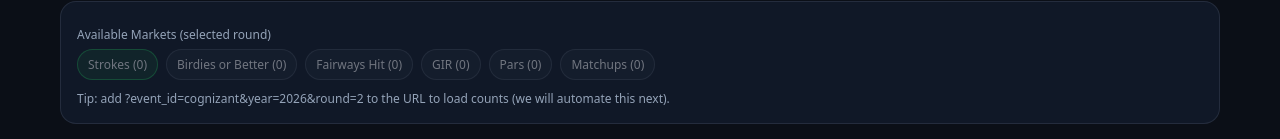
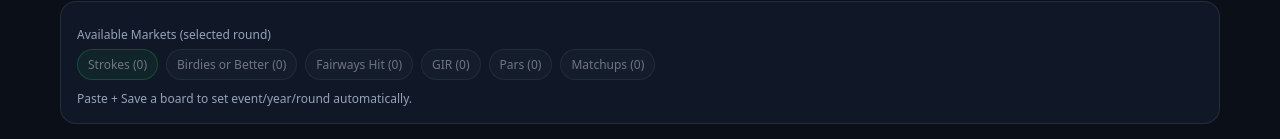
Before and after one commit to memmer27/golf-war-room, a Next.js app: page / in a window 1280 px wide. Shown: the part 236-375 px from the top of the page. Built offline with nearby package versions, Linux system fonts and the light colour scheme; no server answers.

Commit message:
Update AvailableMarkets.tsx

```diff
--- a/components/AvailableMarkets.tsx
+++ b/components/AvailableMarkets.tsx
@@ -1,6 +1,7 @@
 'use client';
 
 import { useEffect, useMemo, useState } from 'react';
+import { useSearchParams } from 'next/navigation';
 import { createClient } from '@supabase/supabase-js';
 
 const ALL = [
@@ -12,13 +13,16 @@ const ALL = [
   { key: 'Birdies or Better Matchup', label: 'Matchups' }
 ] as const;
 
-function getQueryParam(name: string): string | null {
-  if (typeof window === 'undefined') return null;
-  const u = new URL(window.location.href);
-  return u.searchParams.get(name);
-}
+export default function AvailableMarkets() {
+  const searchParams = useSearchParams();
 
-export default function AvailableMarkets() {
+  const event_id = searchParams.get('event_id') || '';
+  const yearStr = searchParams.get('year') || '';
+  const roundStr = searchParams.get('round') || '';
+
+  const year = yearStr ? Number(yearStr) : NaN;
+  const round = roundStr ? Number(roundStr) : NaN;
+
   const [active, setActive] = useState<string>(ALL[0].key);
   const [counts, setCounts] = useState<Record<string, number>>({});
   const [note, setNote] = useState<string>('');
@@ -29,47 +33,42 @@ export default function AvailableMarkets() {
     return createClient(url, anon);
   }, []);
 
-  useEffect(() => {
-    const event_id = getQueryParam('event_id') || '';
-    const yearStr = getQueryParam('year') || '';
-    const roundStr = getQueryParam('round') || '';
+  async function loadCounts(eid: string, y: number, r: number) {
+    setNote(`Loading counts for ${eid} ${y} RD${r}…`);
 
-    if (!event_id || !yearStr || !roundStr) {
-      setNote('Tip: add ?event_id=cognizant&year=2026&round=2 to the URL to load counts (we will automate this next).');
+    const { data, error } = await supabase
+      .from('lines')
+      .select('market')
+      .eq('event_id', eid)
+      .eq('year', y)
+      .eq('round', r);
+
+    if (error) {
       setCounts({});
+      setNote(`⚠ Error loading counts: ${error.message}`);
       return;
     }
 
-    const year = Number(yearStr);
-    const round = Number(roundStr);
-
-    async function loadCounts() {
-      setNote(`Loading counts for ${event_id} ${year} RD${round}…`);
-      const { data, error } = await supabase
-        .from('lines')
-        .select('market', { count: 'exact', head: false })
-        .eq('event_id', event_id)
-        .eq('year', year)
-        .eq('round', round);
-
-      if (error) {
-        setNote(`⚠ Error loading counts: ${error.message}`);
-        setCounts({});
-        return;
-      }
-
-      // data is rows; count is not grouped, so we group manually
     const grouped: Record<string, number> = {};
     for (const row of (data ?? []) as any[]) {
       const m = row.market as string;
       grouped[m] = (grouped[m] ?? 0) + 1;
     }
+
     setCounts(grouped);
-      setNote(`Counts loaded for ${event_id} ${year} RD${round}.`);
+    setNote(`Counts loaded for ${eid} ${y} RD${r}.`);
   }
 
-    loadCounts();
-  }, [supabase]);
+  // ✅ Re-run whenever event/year/round in the URL changes
+  useEffect(() => {
+    if (!event_id || !Number.isFinite(year) || !Number.isFinite(round)) {
+      setCounts({});
+      setNote('Paste + Save a board to set event/year/round automatically.');
+      return;
+    }
+    loadCounts(event_id, year, round);
+    // eslint-disable-next-line react-hooks/exhaustive-deps
+  }, [event_id, yearStr, roundStr, supabase]);
 
   return (
     <div className="card">
@@ -91,8 +90,15 @@ export default function AvailableMarkets() {
         })}
       </div>
 
-      <div className="small" style={{ marginTop: 10 }}>
-        {note}
+      <div className="small" style={{ marginTop: 10, display: 'flex', justifyContent: 'space-between', gap: 12 }}>
+        <span>{note}</span>
+
+        {/* Manual refresh button (handy if you ever want to re-check without reload) */}
+        {event_id && Number.isFinite(year) && Number.isFinite(round) && (
+          <button className="btn" onClick={() => loadCounts(event_id, year, round)}>
+            Refresh
+          </button>
+        )}
       </div>
     </div>
   );
```
Lines whose indentation alone changed are shown as unchanged.
